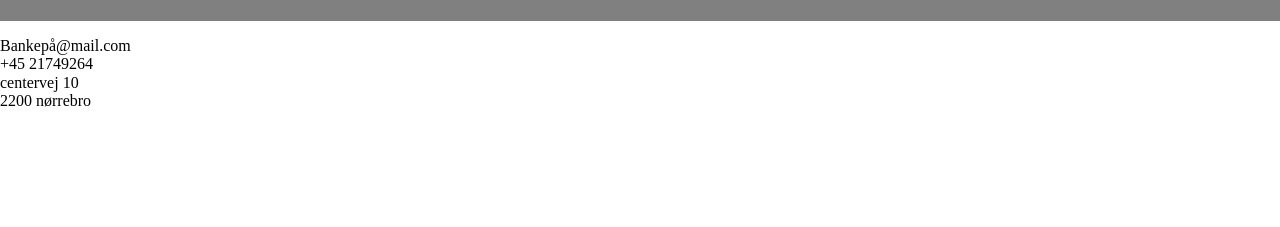
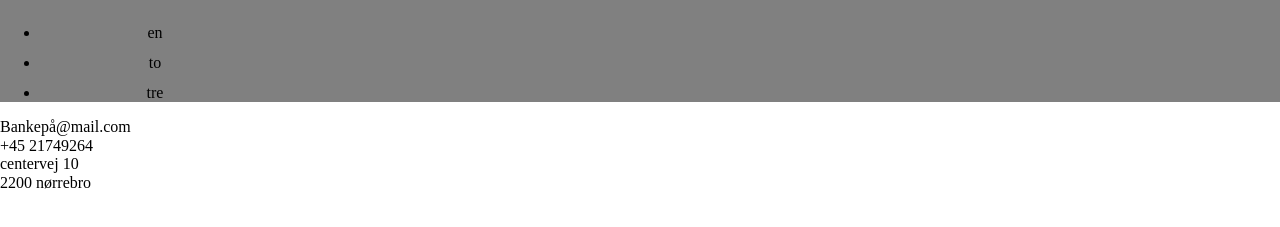
Before and after one commit to Karolinekirk/bank, a plain HTML site: page index.html in a window 1280 px wide. Shown: the part 79-306 px from the top of the page. Drawn offline with Linux system fonts and the light colour scheme.

Commit message:
liste
tilføjelse af liste
styling af liste

```diff
--- a/index.html
+++ b/index.html
@@ -17,6 +17,12 @@
 
             <h1>Banke på</h1>
 
+            <ul>
+                <li>en</li>
+                <li>to</li>
+                <li>tre</li>
+            </ul>
+
         </div>
 
     </header>
--- a/style.css
+++ b/style.css
@@ -17,3 +17,7 @@ header {
     font-size: 50px;
     font-family: 'Courier New', Courier, monospace;
 }
+
+ul{
+    text-decoration: none;
+}
```
